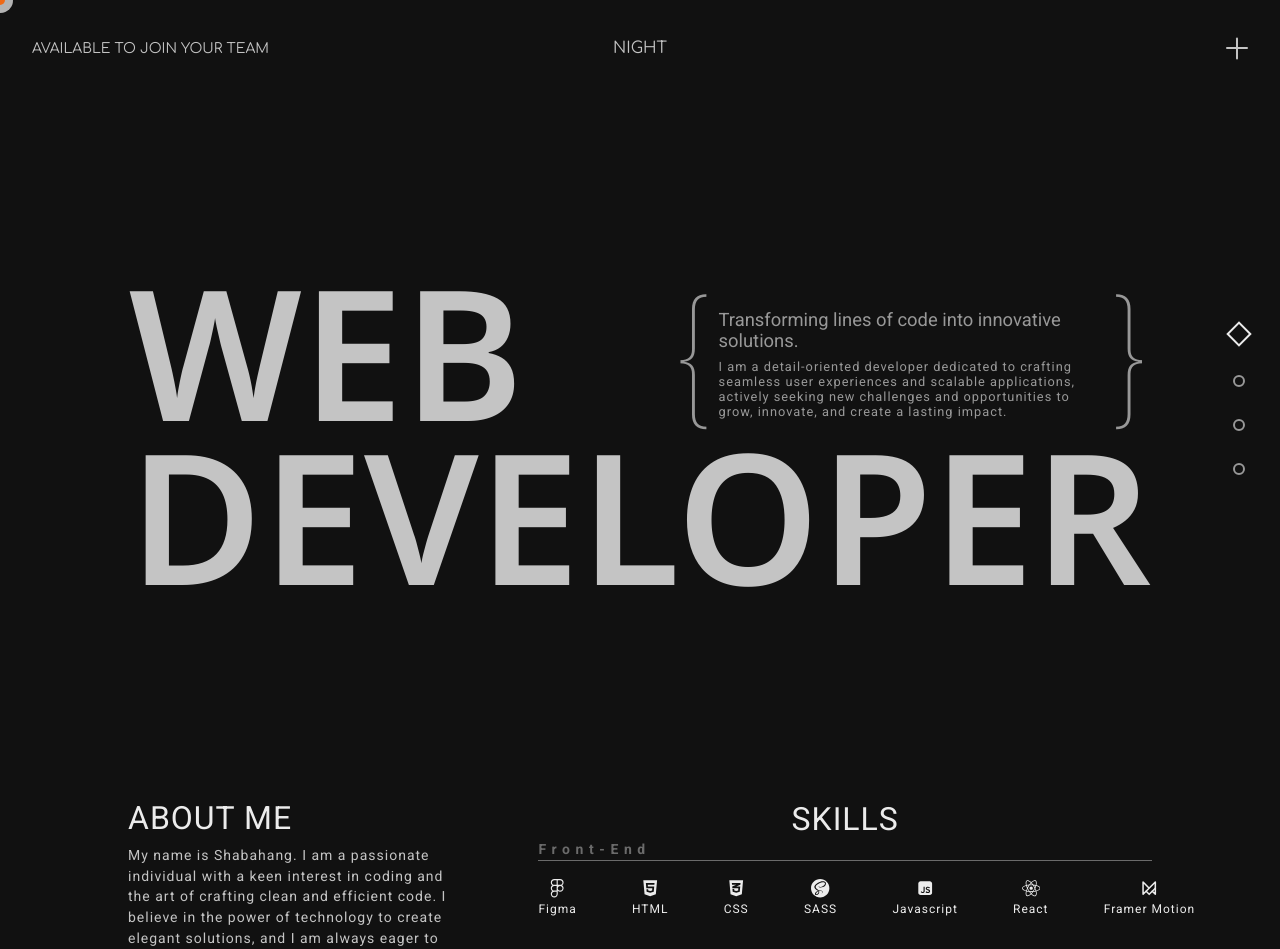
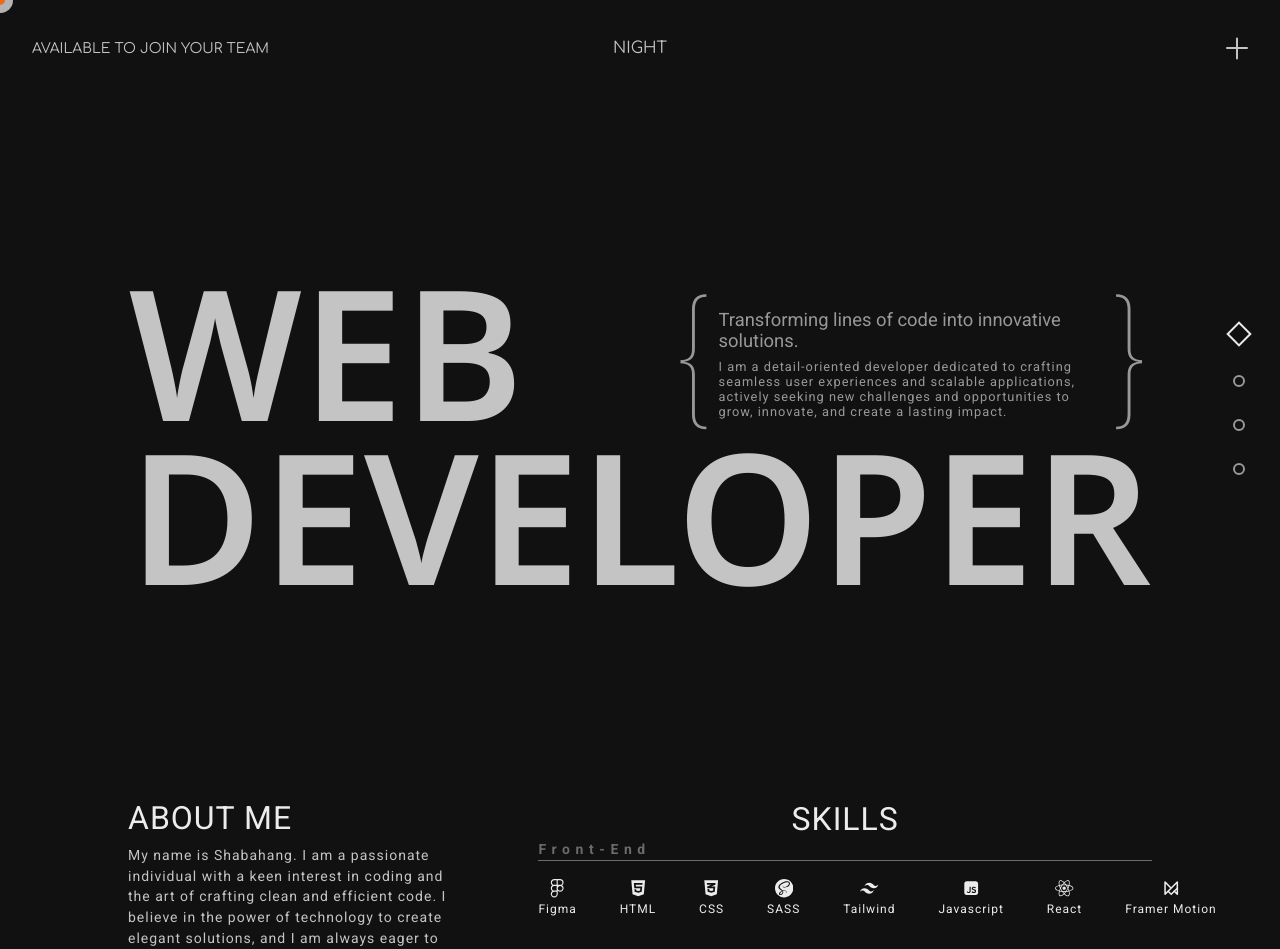
Before and after one commit to Shabahang-Saffari/Portfolio-Website, a React (Vite) app: page / in a window 1280 px wide. Shown: the top 949 px of the page. Built offline with nearby package versions, Linux system fonts and the light colour scheme.

Commit message:
adding Tailwind CSS to Front-End skills

```diff
--- a/src/components/About me/about_me.scss
+++ b/src/components/About me/about_me.scss
@@ -364,7 +364,7 @@ h4 {
   }
 
   .items_wrapper {
-    gap: 9%;
+    gap: 7%;
     border-bottom: none;
     height: 3.5rem;
     .item:hover {
--- a/src/components/data.jsx
+++ b/src/components/data.jsx
@@ -8,6 +8,7 @@ import { FaLinkedin, FaTwitter } from "react-icons/fa";
 
 import {
   SiSass,
+  SiTailwindcss,
   SiMicrosoftsqlserver,
   SiMongodb,
   SiExpress,
@@ -88,6 +89,7 @@ export const skills = [
       { id: nanoid(), name: "HTML", icon: <FaHtml5 /> },
       { id: nanoid(), name: "CSS", icon: <FaCss3Alt /> },
       { id: nanoid(), name: "SASS", icon: <SiSass /> },
+      { id: nanoid(), name: "Tailwind", icon: <SiTailwindcss /> },
       { id: nanoid(), name: "Javascript", icon: <RiJavascriptFill /> },
       { id: nanoid(), name: "React", icon: <FaReact /> },
       { id: nanoid(), name: "Framer Motion", icon: <TbBrandFramerMotion /> },
```
